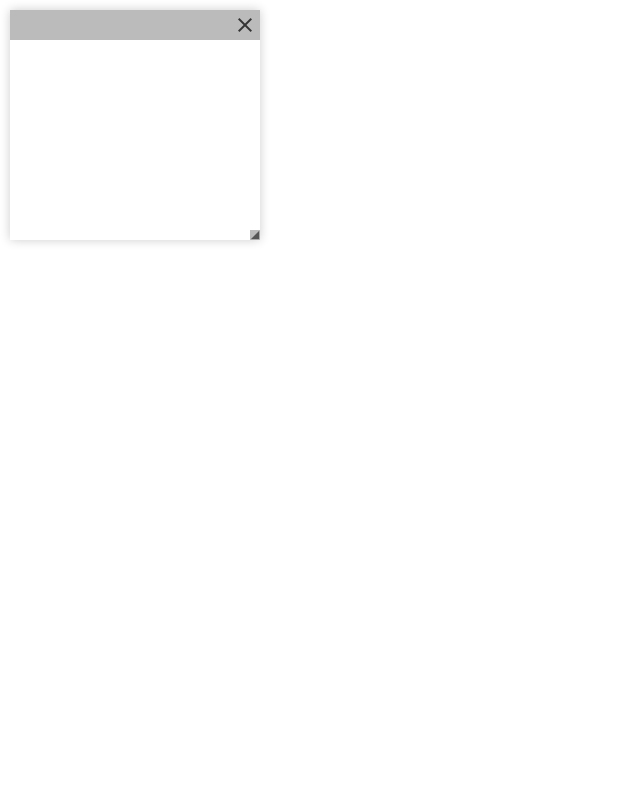
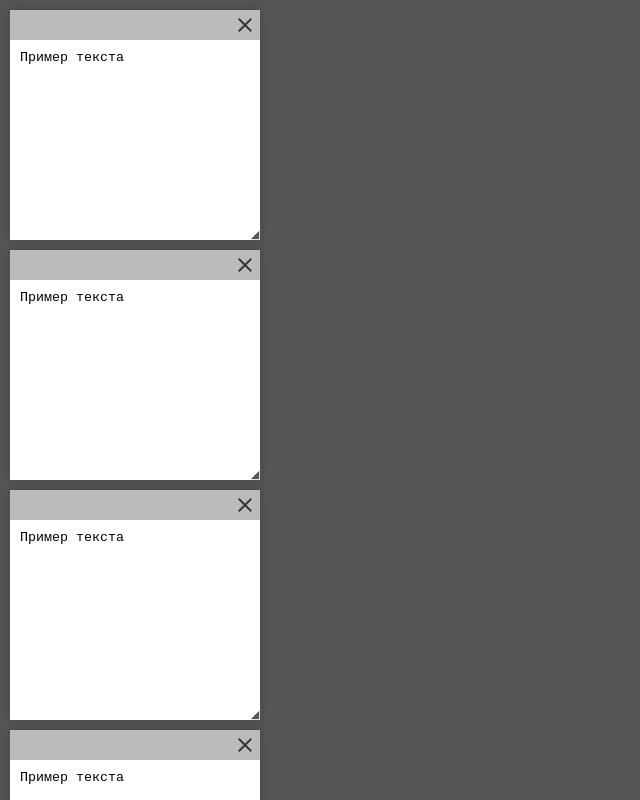
Before and after one commit to StrongerMyself/react-stickies, a React (Create React App) app: page / in a window 1280 px wide. Shown: the top 800 px of the page, without its empty margins (0-640 px from the left). Built offline with nearby package versions, Linux system fonts and the light colour scheme.

Commit message:
add Board component adn sort function for stikerList

```diff
--- a/src/components/App.js
+++ b/src/components/App.js
@@ -1,10 +1,12 @@
 import React from 'react'
-import Stiker from './Sticker'
+import Board from './Board'
+
+import data from '../data'
 
 function App() {
     return (
         <div>
-            <Stiker top={10} left={10}/>
+            <Board stikers={data}/>
         </div>
     )
 }
--- /dev/null
+++ b/src/components/Board/index.js
@@ -0,0 +1,36 @@
+import React, { Component } from 'react'
+import Stiker from '../Sticker'
+import './style.css'
+
+export default class Board extends Component {
+
+    state = {
+        stikers: this.props.stikers
+    }
+
+    render() {
+        const stikersList = this.state.stikers.map((item, index) =>
+            <Stiker
+                key={item.id}
+                top={index * 240 + 10}
+                left={10}
+                zIndex={this.state.stikers.length - index}
+                text={item.text}
+                onActive={this.onStikerActive.bind(this, item.id)}
+            />
+        )
+        return (
+            <div>
+                {stikersList}
+            </div>
+        )
+    }
+
+    onStikerActive = (id) => {
+        let s = Object.assign([], this.state.stikers)
+        let index = s.findIndex(el => el.id === id)
+        s.push(s.splice(index, 1)[0])
+        this.setState({ stikers: s })
+    }
+
+}
--- a/src/components/Sticker/index.js
+++ b/src/components/Sticker/index.js
@@ -6,26 +6,38 @@ export default class Stiker extends Component  {
     state = {
         inMove: false,
         top: this.props.top,
-        left: this.props.left
+        left: this.props.left,
+        text: this.props.text,
+        onActive: this.props.onActive
     }
 
     render() {
-        let stikerClassStr = `stiker ${this.state.inMove ? 'stiker--inMove' : ''}`
+        let classStr = `stiker ${this.state.inMove ? 'stiker--inMove' : ''}`
+        let styleObj = {
+            'top': this.state.top,
+            'left': this.state.left
+        }
         return (
-            <div className={stikerClassStr} style={{ 'top': this.state.top, 'left': this.state.left }}>
-                <div className="stiker__head" onMouseDown={this.onDown} >
+            <div className={classStr} style={styleObj}>
+                <div className="stiker__head" onMouseDown={this.onDown}>
                     <div className="stiker__cross material-icons">close</div>
                 </div>
                 <div className="stiker__body">
-                    <textarea></textarea>
+                    <textarea value={this.state.text} onChange={this.onTextareaChange}></textarea>
                 </div>
             </div>
         )
     }
 
+    onTextareaChange = (e) => {
+        this.setState({ text: e.target.value });
+    }
+
     onDown = (e) => {
         let parent = e.target.parentNode
         if (!parent.classList.contains('stiker')) return
+
+        this.state.onActive()
 
         this.setState({ inMove: true })
 
--- a/src/components/Sticker/style.css
+++ b/src/components/Sticker/style.css
@@ -8,13 +8,13 @@
     height: auto;
     background-color: #fff;
     box-shadow: 0 0 10px 0 rgba(0,0,0,0.2);
-    transition: 0.3s box-shadow, 0.3s transform;
+    transition: 0.3s box-shadow;
 }
 
 .stiker--inMove {
-    box-shadow: 0 0 30px 0 rgba(0,0,0,0.5);
-    transform: scale(1.05);
-    transform-origin: top center
+    box-shadow: 0 0 50px 0 rgba(0,0,0,0.8);
+    /* transform: scale(1.05); */
+    /* transform-origin: top center */
 }
 
 .stiker__head {
@@ -54,7 +54,7 @@
     width: 10px;
     height: 10px;
     pointer-events: none;
-    background-color: #bbb;
+    background-color: #fff;
     font-size: 10px;
     color: #555;
 }
@@ -65,6 +65,7 @@
     min-height: 200px;
     border: none;
     outline: none;
+    padding: 10px;
 }
 
 .stiker__body textarea::selection {
@@ -80,7 +81,6 @@
 .stiker__body textarea::-webkit-scrollbar {
 	width: 10px;
     height: 10px;
-
 }
 
 .stiker__body textarea::-webkit-scrollbar-thumb {
--- /dev/null
+++ b/src/data.js
@@ -0,0 +1,6 @@
+export default [
+    { id: 1, text: 'Пример текста', zIndex: 1 },
+    { id: 2, text: 'Пример текста', zIndex: 1 },
+    { id: 3, text: 'Пример текста', zIndex: 1 },
+    { id: 4, text: 'Пример текста', zIndex: 1 }
+];
--- a/src/style.css
+++ b/src/style.css
@@ -11,4 +11,5 @@ HTML, BODY {
 
 BODY {
     padding: 10px;
+    background-color: #555;
 }
```
Also changed, not shown: src/components/Board/style.css (added).
